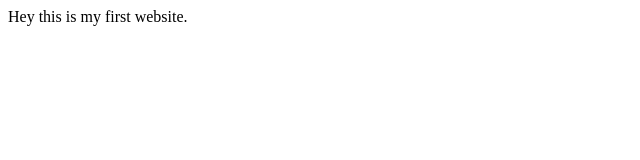
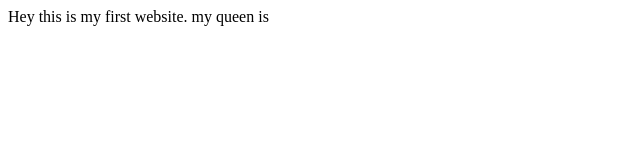
Before and after one commit to pogoraj9-pixel/My-website, a plain HTML site: page index.html in a window 1280 px wide. Shown: the full height of the page, 0-640 px from the left. Drawn offline with Linux system fonts and the light colour scheme.

Commit message:
update index

```diff
--- a/index.html
+++ b/index.html
@@ -8,6 +8,7 @@
 </head>
 <body>
     Hey this is my first website.
+    my queen is
     <script src="script.js"></script>
 </body>
 </html>
```
